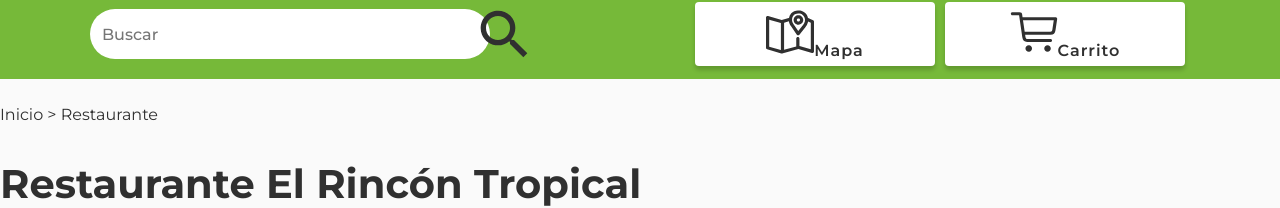
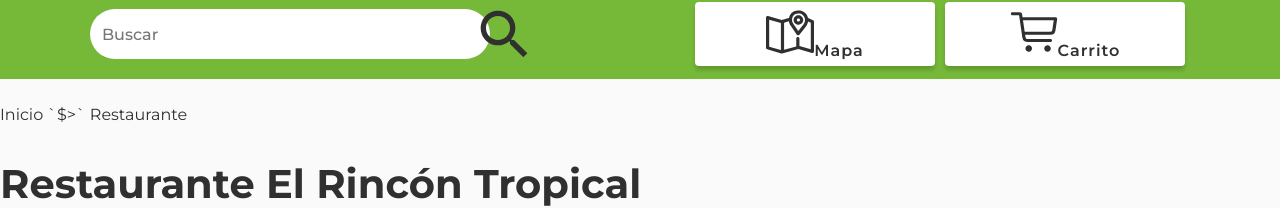
Before and after one commit to No-Country-simulation/equipo-s19-12-n-webapp, a React (Vite) app in the folder Frontend/front-project/: page /perfil in a window 1280 px wide. Shown: the part 123-331 px from the top of the page. Built offline with nearby package versions, Linux system fonts and the light colour scheme.

Commit message:
fix: se corrigio el uso de caracter reservado en Breadcrumb.jsx

```diff
--- a/Frontend/front-project/src/core/components/atomos/Breadcrum/Breadcrumb.jsx
+++ b/Frontend/front-project/src/core/components/atomos/Breadcrum/Breadcrumb.jsx
@@ -2,7 +2,7 @@ const Breadcrumb = () => {
   return (
     <>
       <br />
-      <div>Inicio > Restaurante </div>
+      <div>Inicio `${">"}` Restaurante </div>
       <h1>Restaurante El Rincón Tropical</h1>
       <br />
     </>
```
